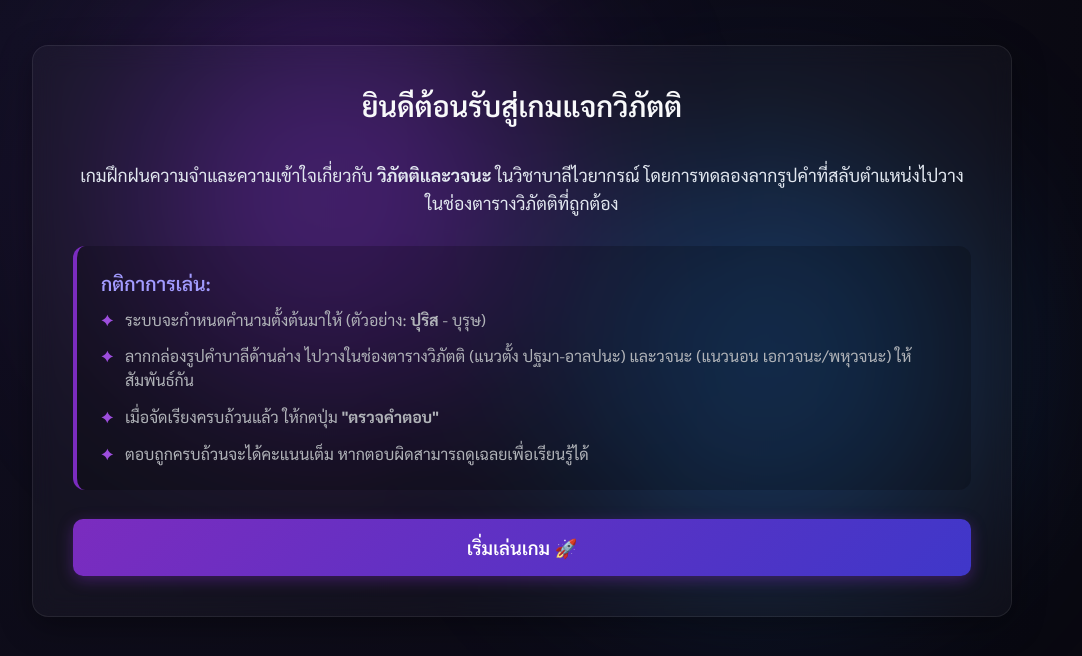
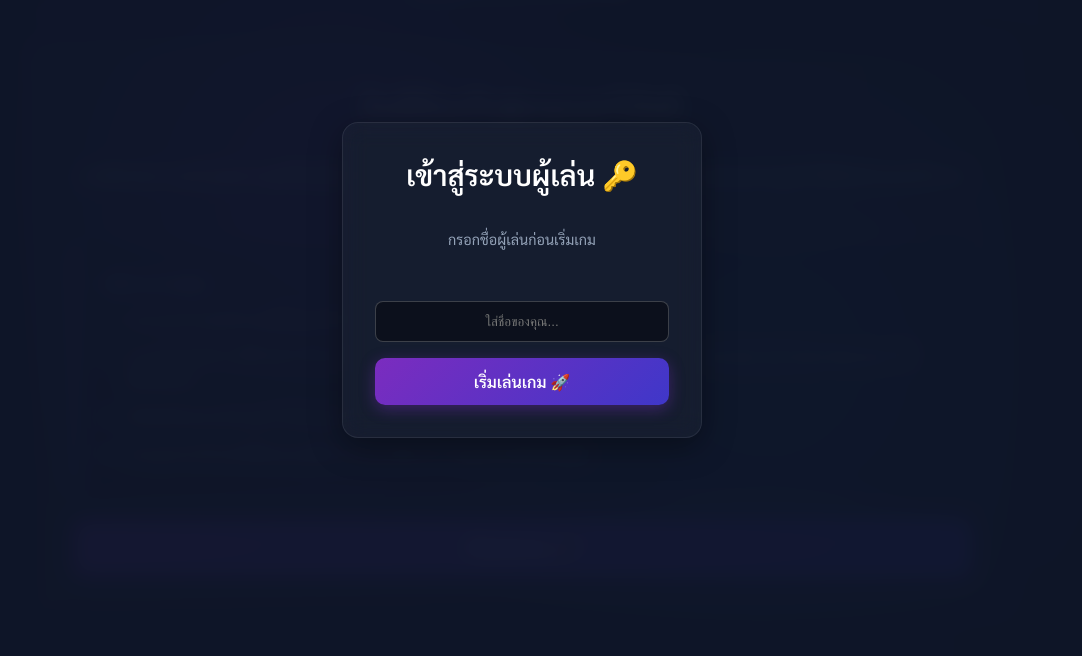
Before and after one commit to 6711033dci-collab/-, a website built with Vite: page index.html in a window 1280 px wide. Shown: the part 120-776 px from the top of the page, without its empty margins (118-1200 px from the left). Built offline with nearby package versions, Linux system fonts and the light colour scheme.

Commit message:
Add login overlay feature

```diff
--- /dev/null
+++ b/src/loginOverlay.ts
@@ -0,0 +1,45 @@
+export function initLoginOverlay() {
+  const savedPlayer = localStorage.getItem('player_name');
+
+  // ถ้ามีชื่อล็อกอินแล้ว ไม่ต้องแสดง Overlay
+  if (savedPlayer) return;
+
+  // สร้าง HTML element ของ Login modal ซ้อนทับหน้าจอ
+  const overlay = document.createElement('div');
+  overlay.id = 'login-overlay';
+  overlay.style.cssText = `
+    position: fixed; top: 0; left: 0; width: 100vw; height: 100vh;
+    background: rgba(15, 23, 42, 0.95); backdrop-filter: blur(10px);
+    display: flex; justify-content: center; align-items: center; z-index: 9999;
+  `;
+
+  overlay.innerHTML = `
+    <div class="card glass text-center" style="max-width: 360px; width: 90%; padding: 2rem;">
+      <h2 style="color: #fff; margin-bottom: 0.5rem;">เข้าสู่ระบบผู้เล่น 🔑</h2>
+      <p style="color: #94a3b8; font-size: 0.9rem;">กรอกชื่อผู้เล่นก่อนเริ่มเกม</p>
+      <form id="overlay-login-form" style="margin-top: 1.5rem; display: flex; flex-direction: column; gap: 1rem;">
+        <input type="text" id="overlay-player-name" placeholder="ใส่ชื่อของคุณ..." required style="padding: 0.75rem; border-radius: 8px; border: 1px solid rgba(255,255,255,0.2); background: rgba(0,0,0,0.4); color: #fff; text-align: center; outline: none;">
+        <button type="submit" class="btn btn-primary">เริ่มเล่นเกม 🚀</button>
+      </form>
+    </div>
+  `;
+
+  document.body.appendChild(overlay);
+
+  const form = document.getElementById('overlay-login-form');
+  form?.addEventListener('submit', (e) => {
+    e.preventDefault();
+    const input = document.getElementById('overlay-player-name') as HTMLInputElement;
+    if (input && input.value.trim()) {
+      localStorage.setItem('player_name', input.value.trim());
+      overlay.remove(); // ลบหน้าต่างล็อกอินออกเพื่อเข้าเล่นเกม
+    }
+  });
+}
+
+// รันการทำงานทันทีที่โหลดสคริปต์
+if (document.readyState === 'loading') {
+  document.addEventListener('DOMContentLoaded', initLoginOverlay);
+} else {
+  initLoginOverlay();
+}
--- a/src/main.ts
+++ b/src/main.ts
@@ -1,3 +1,4 @@
+import './loginOverlay';
 import './style.css';
 import { GameEngine } from './components/gameEngine';
 import { UIManager } from './components/uiManager';
```
Also changed, not shown: dist/assets/index-BuaOm9J_.css (added), dist/assets/index-DzYCR5Ca.js (added), dist/index.html.
